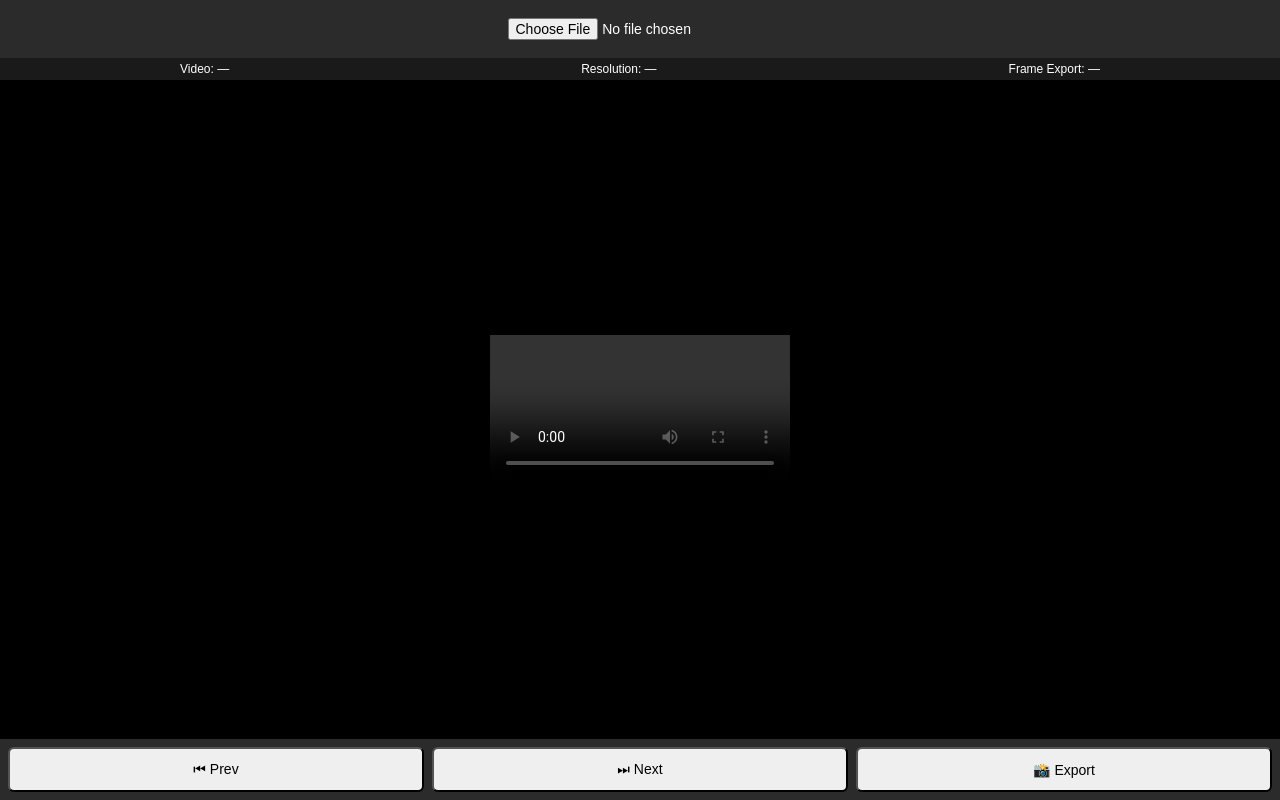
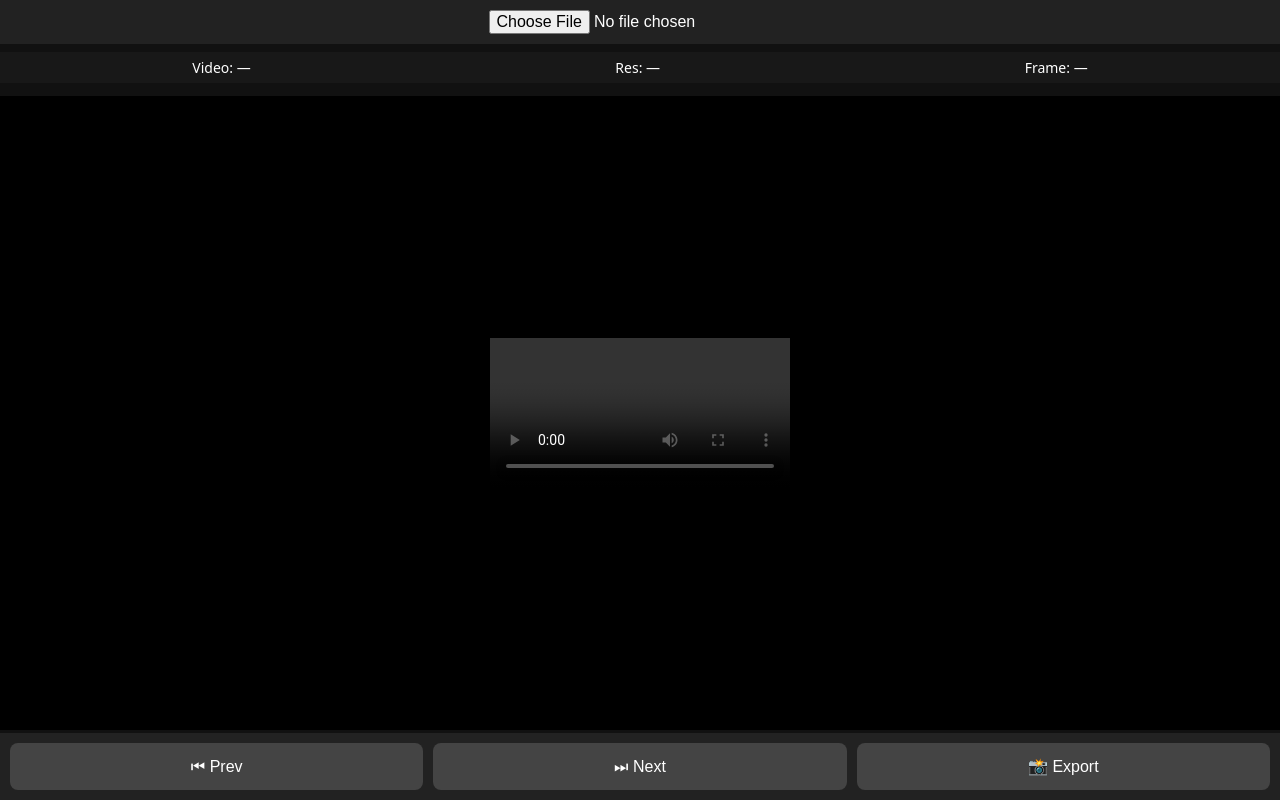
Before and after one commit to SanjaySaifi/Webtools, a plain HTML site: page index.html in a window 1280 px wide. Drawn offline with Linux system fonts and the light colour scheme.

Commit message:
Update index.html

```diff
--- a/index.html
+++ b/index.html
@@ -6,48 +6,60 @@
 <title>Video Frame Extractor</title>
 
 <style>
-:root {
-    --vh: 1vh;
-}
-
 html, body {
     margin: 0;
     padding: 0;
     height: 100%;
     overflow: hidden;
-    font-family: Arial, sans-serif;
-    background: #1e1e1e;
-    color: #ffffff;
+    background: #111;
+    font-family: system-ui, -apple-system, sans-serif;
+    color: #fff;
 }
 
 /* APP */
 #app {
-    height: calc(var(--vh) * 100);
-    display: flex;
-    flex-direction: column;
+    position: relative;
+    height: 100%;
+    width: 100%;
 }
 
-/* TOP BAR */
+/* TOP BAR (UPLOAD) */
 #top-bar {
-    background: #2b2b2b;
-    padding: 6px;
+    position: fixed;
+    top: 0;
+    left: 0;
+    right: 0;
+    background: #222;
+    padding: 10px;
     text-align: center;
+    z-index: 10;
+}
+
+#top-bar input {
+    font-size: 16px; /* 🔥 readable on mobile */
 }
 
 /* INFO BAR */
 #info {
-    background: #1a1a1a;
-    font-size: 12px;
-    padding: 4px;
+    position: fixed;
+    top: 52px;
+    left: 0;
+    right: 0;
+    background: #181818;
+    font-size: 14px; /* 🔥 readable */
+    padding: 6px 10px;
     display: flex;
     justify-content: space-around;
-    flex-wrap: wrap;
+    z-index: 10;
 }
 
-/* VIEWER */
+/* VIDEO VIEW */
 #viewer {
-    flex: 1;
-    min-height: 0;
+    position: absolute;
+    top: 96px;        /* below top + info */
+    bottom: 70px;     /* above controls */
+    left: 0;
+    right: 0;
     background: black;
     display: flex;
     align-items: center;
@@ -60,20 +72,27 @@ video {
     object-fit: contain;
 }
 
-/* CONTROLS — ALWAYS VISIBLE */
+/* CONTROLS (FIXED BOTTOM) */
 #controls {
-    background: #2b2b2b;
-    padding: 8px;
+    position: fixed;
+    bottom: 0;
+    left: 0;
+    right: 0;
+    background: #222;
+    padding: 10px;
     display: flex;
-    justify-content: space-around;
-    gap: 8px;
+    gap: 10px;
+    z-index: 10;
 }
 
-button, input {
-    padding: 12px;
-    font-size: 14px;
-    border-radius: 6px;
+button {
     flex: 1;
+    font-size: 16px;   /* 🔥 readable */
+    padding: 14px;
+    border-radius: 8px;
+    border: none;
+    background: #444;
+    color: #fff;
 }
 
 /* CANVAS */
@@ -81,10 +100,13 @@ canvas {
     display: none;
 }
 
-/* LANDSCAPE MOBILE: HIDE INFO */
-@media (max-height: 500px) {
+/* SMALL HEIGHT LANDSCAPE */
+@media (max-height: 450px) {
     #info {
         display: none;
+    }
+    #viewer {
+        top: 52px;
     }
 }
 </style>
@@ -94,20 +116,24 @@ canvas {
 
 <div id="app">
 
+    <!-- Upload -->
     <div id="top-bar">
         <input type="file" accept="video/mp4" id="videoInput">
     </div>
 
+    <!-- Info -->
     <div id="info">
         <span id="videoSize">Video: —</span>
-        <span id="videoRes">Resolution: —</span>
-        <span id="frameSize">Frame Export: —</span>
+        <span id="videoRes">Res: —</span>
+        <span id="frameSize">Frame: —</span>
     </div>
 
+    <!-- Viewer -->
     <div id="viewer">
         <video id="video" controls playsinline></video>
     </div>
 
+    <!-- Controls -->
     <div id="controls">
         <button onclick="prevFrame()">⏮ Prev</button>
         <button onclick="nextFrame()">⏭ Next</button>
@@ -119,15 +145,6 @@ canvas {
 <canvas id="canvas"></canvas>
 
 <script>
-/* 🔥 FIX MOBILE VIEWPORT HEIGHT */
-function setVH() {
-    let vh = window.innerHeight * 0.01;
-    document.documentElement.style.setProperty('--vh', `${vh}px`);
-}
-setVH();
-window.addEventListener('resize', setVH);
-
-/* LOGIC */
 const video = document.getElementById("video");
 const canvas = document.getElementById("canvas");
 const ctx = canvas.getContext("2d");
@@ -142,25 +159,24 @@ document.getElementById("videoInput").addEventListener("change", function () {
     const file = this.files[0];
     video.src = URL.createObjectURL(file);
 
-    const sizeMB = (file.size / (1024 * 1024)).toFixed(2);
-    videoSizeEl.textContent = `Video: ${sizeMB} MB`;
+    videoSizeEl.textContent =
+        `Video: ${(file.size / (1024 * 1024)).toFixed(2)} MB`;
 
     video.onloadedmetadata = () => {
         canvas.width = video.videoWidth;
         canvas.height = video.videoHeight;
 
         videoResEl.textContent =
-            `Resolution: ${video.videoWidth} × ${video.videoHeight}`;
+            `Res: ${video.videoWidth}×${video.videoHeight}`;
 
         updateFrameSizeInfo();
     };
 });
 
 function updateFrameSizeInfo() {
-    const bytes = canvas.width * canvas.height * 3;
-    const sizeMB = (bytes / (1024 * 1024)).toFixed(2);
+    const mb = (canvas.width * canvas.height * 3 / (1024 * 1024)).toFixed(1);
     frameSizeEl.textContent =
-        `Frame Export: ${canvas.width}×${canvas.height} ≈ ${sizeMB} MB`;
+        `Frame: ${canvas.width}×${canvas.height} ≈ ${mb} MB`;
 }
 
 function drawFrame() {
```
